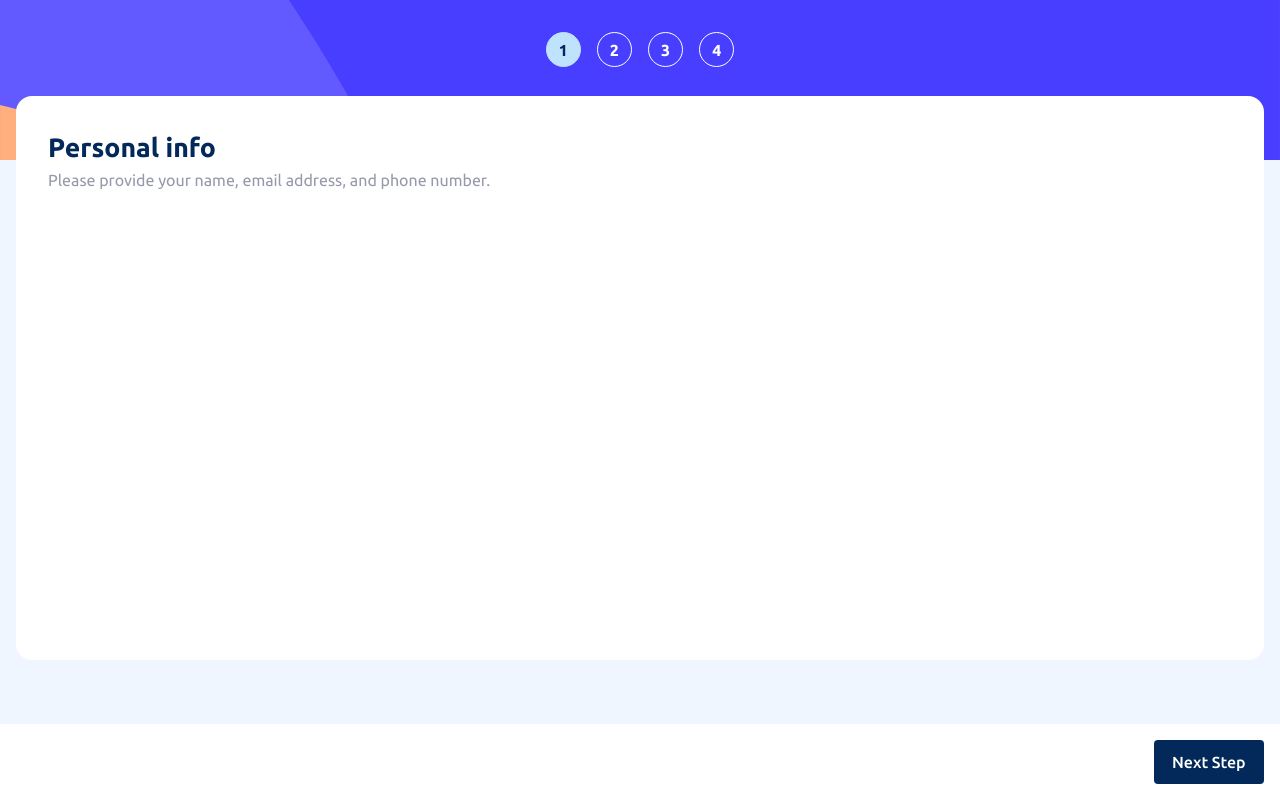
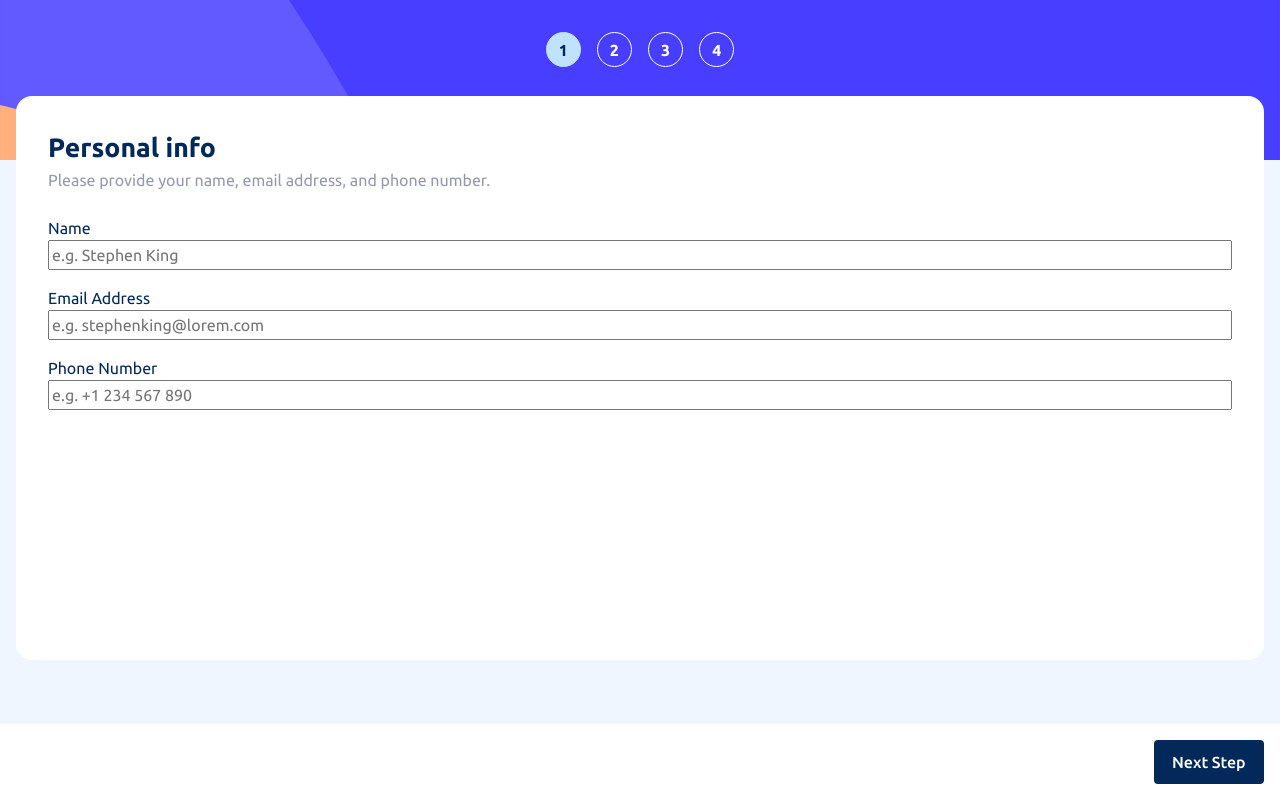
Before and after one commit to crackerFactory64/fm-multi-step-form, a React (Create React App) app: page / in a window 1280 px wide. Built offline with nearby package versions, Linux system fonts and the light colour scheme.

Commit message:
step 1 styling and form functionality

```diff
--- a/src/App.js
+++ b/src/App.js
@@ -4,6 +4,11 @@ import Content from "./Content";
 
 function App() {
   const [currentPage, setCurrentPage] = React.useState(1);
+  const [formInput, setFormInput] = React.useState({
+    name: "",
+    email: "",
+    phone: "",
+  });
 
   const paginationInfo = [
     { number: 1, title: "Your Info" },
@@ -49,6 +54,16 @@ function App() {
     }
   }
 
+  function handleChange(e) {
+    const { value, name } = e.target;
+    setFormInput((prevInput) => {
+      return {
+        ...prevInput,
+        [name]: value,
+      };
+    });
+  }
+
   const paginationElement = paginationInfo.map((page) => {
     return (
       <Pagination
@@ -67,6 +82,8 @@ function App() {
         number={page.number}
         title={page.title}
         description={page.description}
+        handleChange={(e) => handleChange(e)}
+        formInput={formInput}
       />
     );
   });
--- a/src/Content.js
+++ b/src/Content.js
@@ -1,9 +1,48 @@
 import React from "react";
 export default function Content(props) {
+  const { title, description, number, handleChange, formInput } = props;
   return (
     <>
-      <h1>{props.title}</h1>
-      <p>{props.description}</p>
+      <h1>{title}</h1>
+      <p>{description}</p>
+      <form>
+        {number === 1 && (
+          <>
+            <label htmlFor="name">
+              Name
+              <input
+                name="name"
+                id="name"
+                placeholder="e.g. Stephen King"
+                value={formInput.name}
+                onChange={handleChange}
+              ></input>
+            </label>
+            <label htmlFor="email">
+              Email Address
+              <input
+                name="email"
+                id="email"
+                placeholder="e.g. stephenking@lorem.com"
+                value={formInput.email}
+                onChange={handleChange}
+              ></input>
+            </label>
+            <label htmlFor="name">
+              Phone Number
+              <input
+                name="phone"
+                id="phone"
+                placeholder="e.g. +1 234 567 890"
+                value={formInput.phone}
+                onChange={handleChange}
+              ></input>
+            </label>
+          </>
+        )}
+
+        {number === 2 && <></>}
+      </form>
     </>
   );
 }
--- a/src/style.css
+++ b/src/style.css
@@ -174,6 +174,17 @@ body {
   width: calc(100% - 2rem);
 }
 
+form {
+  display: grid;
+  gap: 1rem;
+  margin-block-start: 1.5rem;
+}
+
+label {
+  color: var(--color-primary-700);
+  display: grid;
+}
+
 h1 {
   color: var(--font-color-title);
   font-size: calc(var(--font-size-body) * 1.66);
```
